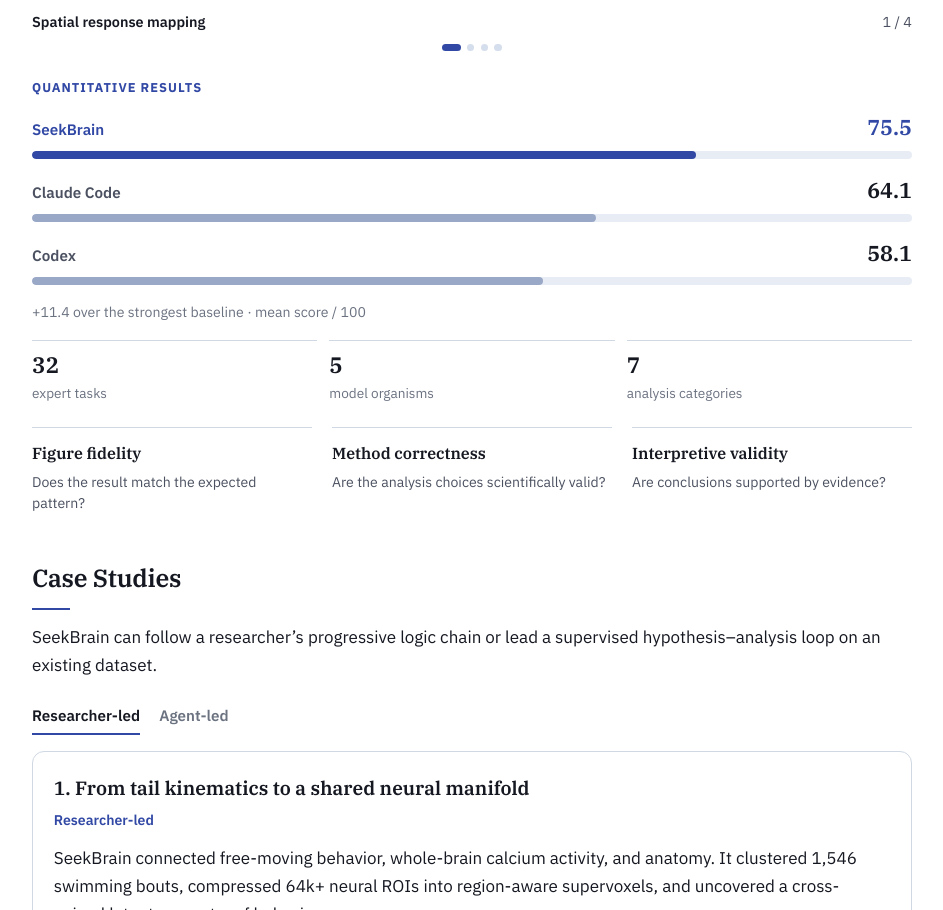
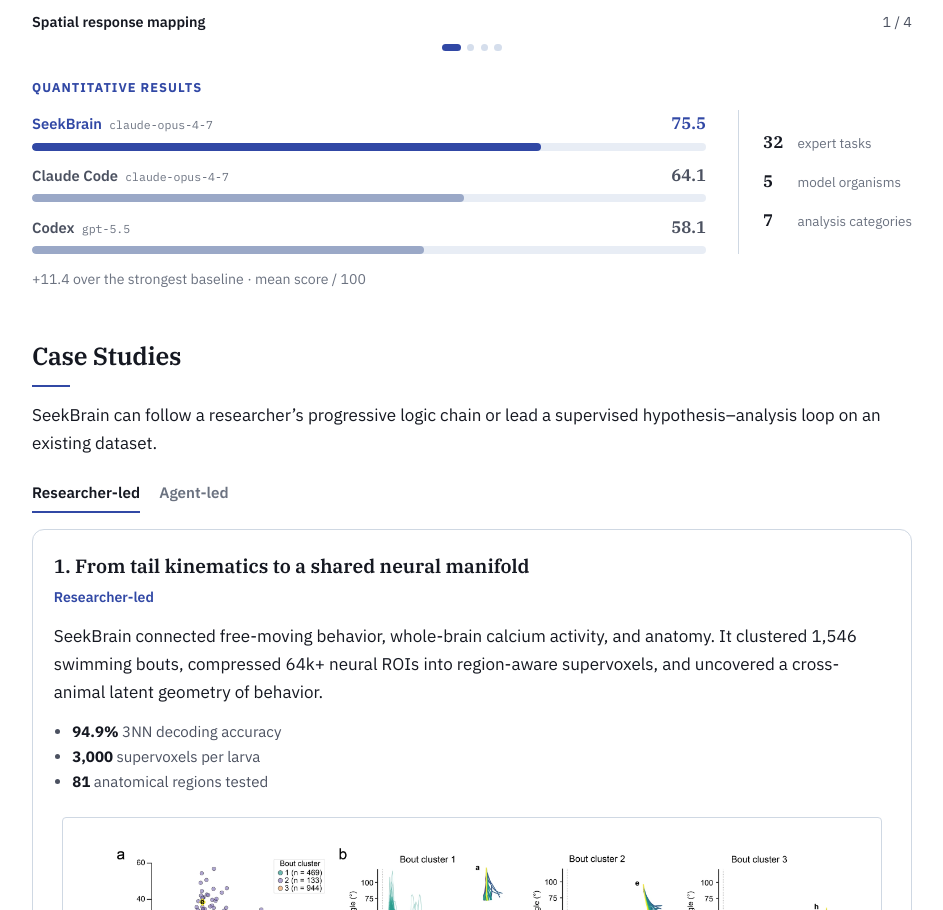
Before and after one commit to AI4NeuroLab/SeekBrain-page, a React (Vite) app: page / in a window 1280 px wide. Shown: the part 3424-4334 px from the top of the page, without its empty margins (168-1111 px from the left). Built offline with nearby package versions, Linux system fonts and the light colour scheme.

Commit message:
Restructure arena panel as side-by-side layout with backend labels

```diff
--- a/src/App.tsx
+++ b/src/App.tsx
@@ -343,15 +343,19 @@ export default function App() {
 
             <div className="arena-block">
               <h3>Quantitative results</h3>
-              <div className="arena-scores">
+              <div className="arena-quant">
+                <div className="arena-scores" aria-label="Mean scores">
                   {[
-                  ["SeekBrain", 75.5, true],
-                  ["Claude Code", 64.1, false],
-                  ["Codex", 58.1, false],
-                ].map(([name, score, lead]) => (
-                  <div className={`arena-score${lead ? " is-lead" : ""}`} key={String(name)}>
+                    ["SeekBrain", "75.5", "claude-opus-4-7", true],
+                    ["Claude Code", "64.1", "claude-opus-4-7", false],
+                    ["Codex", "58.1", "gpt-5.5", false],
+                  ].map(([name, score, backend, lead]) => (
+                    <div className={`arena-score${lead ? " is-lead" : ""}`} key={name}>
                       <div className="arena-score-top">
-                      <span>{name}</span>
+                        <span>
+                          {name}
+                          <em>{backend}</em>
+                        </span>
                         <strong>{score}</strong>
                       </div>
                       <div className="arena-track" aria-hidden="true">
@@ -359,34 +363,21 @@ export default function App() {
                       </div>
                     </div>
                   ))}
-                <p className="arena-delta">+11.4 over the strongest baseline · mean score / 100</p>
                 </div>
-              <div className="arena-meta">
-                <div>
-                  <strong>32</strong>
-                  <span>expert tasks</span>
+                <div className="arena-scope" aria-label="Benchmark scope">
+                  {[
+                    ["32", "expert tasks"],
+                    ["5", "model organisms"],
+                    ["7", "analysis categories"],
+                  ].map(([value, label]) => (
+                    <div key={label}>
+                      <strong>{value}</strong>
+                      <span>{label}</span>
                     </div>
-                <div>
-                  <strong>5</strong>
-                  <span>model organisms</span>
-                </div>
-                <div>
-                  <strong>7</strong>
-                  <span>analysis categories</span>
+                  ))}
                 </div>
               </div>
-              <div className="arena-rubrics">
-                {[
-                  ["Figure fidelity", "Does the result match the expected pattern?"],
-                  ["Method correctness", "Are the analysis choices scientifically valid?"],
-                  ["Interpretive validity", "Are conclusions supported by evidence?"],
-                ].map(([title, body]) => (
-                  <article key={title}>
-                    <h4>{title}</h4>
-                    <p>{body}</p>
-                  </article>
-                ))}
-              </div>
+              <p className="arena-delta">+11.4 over the strongest baseline · mean score / 100</p>
             </div>
           </div>
         </section>
--- a/src/styles.css
+++ b/src/styles.css
@@ -439,27 +439,46 @@ section > p:last-child {
   width: 1.15rem;
 }
 
+.arena-quant {
+  align-items: stretch;
+  display: grid;
+  gap: 1.5rem 2rem;
+  grid-template-columns: minmax(0, 1.35fr) auto;
+  margin-top: 0.35rem;
+}
+
 .arena-scores {
   display: grid;
-  gap: 0.85rem;
+  gap: 0.7rem;
 }
 
 .arena-score-top {
   align-items: baseline;
   display: flex;
+  gap: 0.75rem;
   justify-content: space-between;
-  margin-bottom: 0.35rem;
+  margin-bottom: 0.3rem;
 }
 
 .arena-score-top span {
   color: var(--muted);
-  font-size: 0.95rem;
+  font-size: 0.92rem;
   font-weight: 600;
 }
 
+.arena-score-top em {
+  color: var(--soft);
+  font-family: "IBM Plex Mono", ui-monospace, SFMono-Regular, Menlo, Consolas, monospace;
+  font-size: 0.72rem;
+  font-style: normal;
+  font-weight: 400;
+  margin-left: 0.45rem;
+}
+
 .arena-score-top strong {
+  color: var(--muted);
   font-family: "IBM Plex Serif", Georgia, "Times New Roman", serif;
-  font-size: 1.35rem;
+  font-size: 1.05rem;
   font-variant-numeric: tabular-nums;
   font-weight: 600;
 }
@@ -487,61 +506,38 @@ section > p:last-child {
   background: var(--accent);
 }
 
+.arena-scope {
+  align-content: center;
+  border-left: 1px solid var(--line);
+  display: grid;
+  gap: 0.7rem;
+  padding-left: 1.5rem;
+}
+
+.arena-scope div {
+  align-items: baseline;
+  display: flex;
+  gap: 0.55rem;
+}
+
+.arena-scope strong {
+  color: var(--ink);
+  font-family: "IBM Plex Serif", Georgia, "Times New Roman", serif;
+  font-size: 1.05rem;
+  font-variant-numeric: tabular-nums;
+  font-weight: 600;
+  min-width: 1.6rem;
+}
+
+.arena-scope span {
+  color: var(--soft);
+  font-size: 0.84rem;
+}
+
 .arena-delta {
   color: var(--soft);
   font-size: 0.88rem;
-  margin: 0.15rem 0 0;
-}
-
-.arena-rubrics {
-  display: grid;
-  gap: 0.75rem 1.25rem;
-  grid-template-columns: repeat(3, minmax(0, 1fr));
-  margin-top: 1.35rem;
-}
-
-.arena-rubrics article {
-  border-top: 1px solid var(--line);
-  padding-top: 0.75rem;
-}
-
-.arena-rubrics h4 {
-  margin: 0 0 0.35rem;
-  font-family: "IBM Plex Serif", Georgia, "Times New Roman", serif;
-  font-size: 1rem;
-  font-weight: 600;
-}
-
-.arena-rubrics p {
-  margin: 0;
-  color: var(--muted);
-  font-size: 0.88rem;
-  line-height: 1.45;
-}
-
-.arena-meta {
-  display: grid;
-  gap: 0.75rem;
-  grid-template-columns: repeat(3, minmax(0, 1fr));
-  margin-top: 1rem;
-}
-
-.arena-meta div {
-  border-top: 1px solid var(--line);
-  padding-top: 0.75rem;
-}
-
-.arena-meta strong {
-  display: block;
-  font-family: "IBM Plex Serif", Georgia, "Times New Roman", serif;
-  font-size: 1.4rem;
-  font-weight: 600;
-  line-height: 1.1;
-}
-
-.arena-meta span {
-  color: var(--soft);
-  font-size: 0.85rem;
+  margin: 0.85rem 0 0;
 }
 
 .score-item {
@@ -819,6 +815,17 @@ footer p {
   .repertoire-list {
     grid-template-columns: repeat(2, minmax(0, 1fr));
   }
+
+  .arena-quant {
+    grid-template-columns: 1fr;
+  }
+
+  .arena-scope {
+    border-left: 0;
+    border-top: 1px solid var(--line);
+    padding-left: 0;
+    padding-top: 0.85rem;
+  }
 }
 
 @media (max-width: 640px) {
@@ -829,9 +836,7 @@ footer p {
 
   .module-grid,
   .score-board,
-  .repertoire-list,
-  .arena-rubrics,
-  .arena-meta {
+  .repertoire-list {
     grid-template-columns: 1fr;
   }
 
```
Lines whose indentation alone changed are shown as unchanged.
